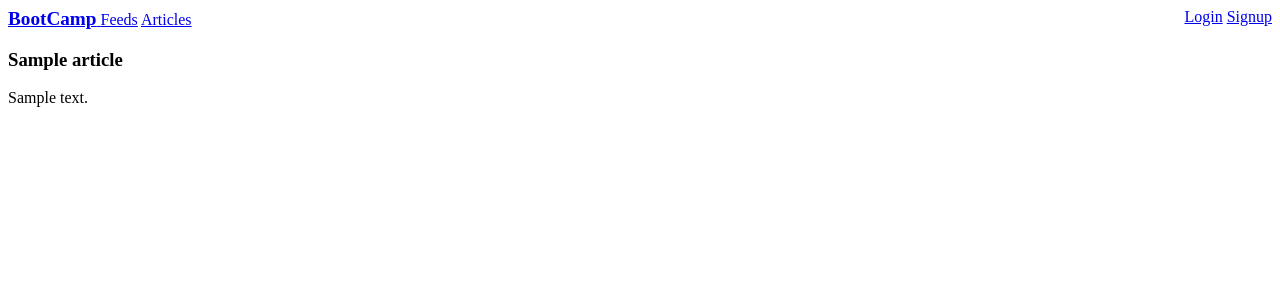
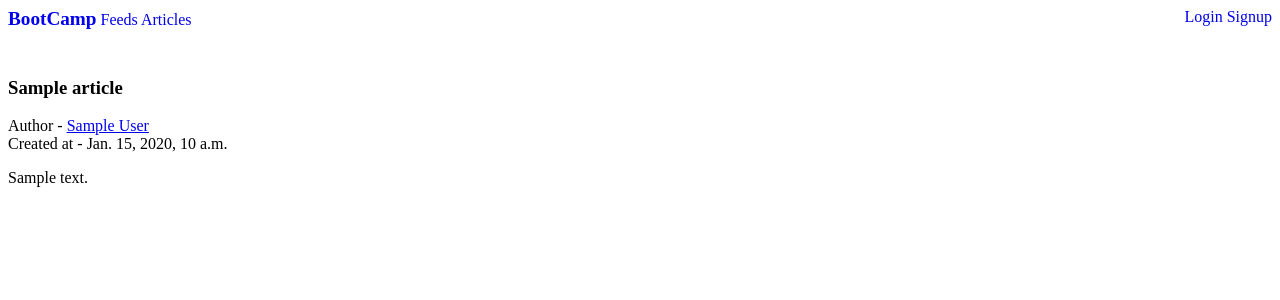
Before and after one commit to shivams906/bootcamp-clone, a Django app: page /articles/00000000-0000-0000-0000-000000000001/ in a window 1280 px wide. Shown: the top 300 px of the page. Run offline with Django 3.2, Linux system fonts and the light colour scheme; tables that the repository leaves empty hold one stand-in row (values such as "Sample post").

Commit message:
changed some html and css

```diff
--- a/static/styles/base.css
+++ b/static/styles/base.css
@@ -5,6 +5,11 @@
 header {
   display: flex;
   justify-content: space-between;
+  height: 50px;
+}
+
+header a {
+  text-decoration: none;
 }
 
 header > div.left .home {
--- a/templates/articles/article_create.html
+++ b/templates/articles/article_create.html
@@ -3,7 +3,7 @@
 {% block main %}
   <form method="POST">
     {% csrf_token %}
-    {{ form }}
+    {{ form.as_p }}
     <input type="submit", name="submit", value="Post">
   </form>
 {% endblock %}
--- a/templates/articles/article_detail.html
+++ b/templates/articles/article_detail.html
@@ -3,6 +3,9 @@
 {% block main %}
   {% if article %}
     <h3>{{ article.title }}</h3>
+    Author - <a href="{% url 'users:profile' article.author.pk %}">{{ article.author }}</a>
+    <br>
+    Created at - {{ article.created_at }}
     <p>{{ article.text }}
   {% endif %}
 {% endblock %}
--- a/templates/articles/article_list.html
+++ b/templates/articles/article_list.html
@@ -9,7 +9,9 @@
       {% for article in article_list %}
         <li>
           <a href="{% url 'articles:detail' article.pk %}">{{ article.title }}</a>
+          <br>
           - by <a href="{% url 'users:profile' article.author.pk %}">{{ article.author }}</a>
+           on {{ article.created_at }}
         </li>
       {% endfor %}
     </ul>
--- a/templates/feeds/feed_list.html
+++ b/templates/feeds/feed_list.html
@@ -5,7 +5,10 @@
 {% endif %} {% if feed_list %}
 <ul class="feed_list">
   {% for feed in feed_list %}
-  <li class="feed_item">{{ feed.text }}</li>
+  <li class="feed_item">
+    <a href="{% url 'users:profile' feed.author.pk %}">{{ feed.author }}</a> says:
+    <br>
+    {{ feed.text }}</li>
   {% endfor %}
 </ul>
 {% endif %} {% endblock %}
```
